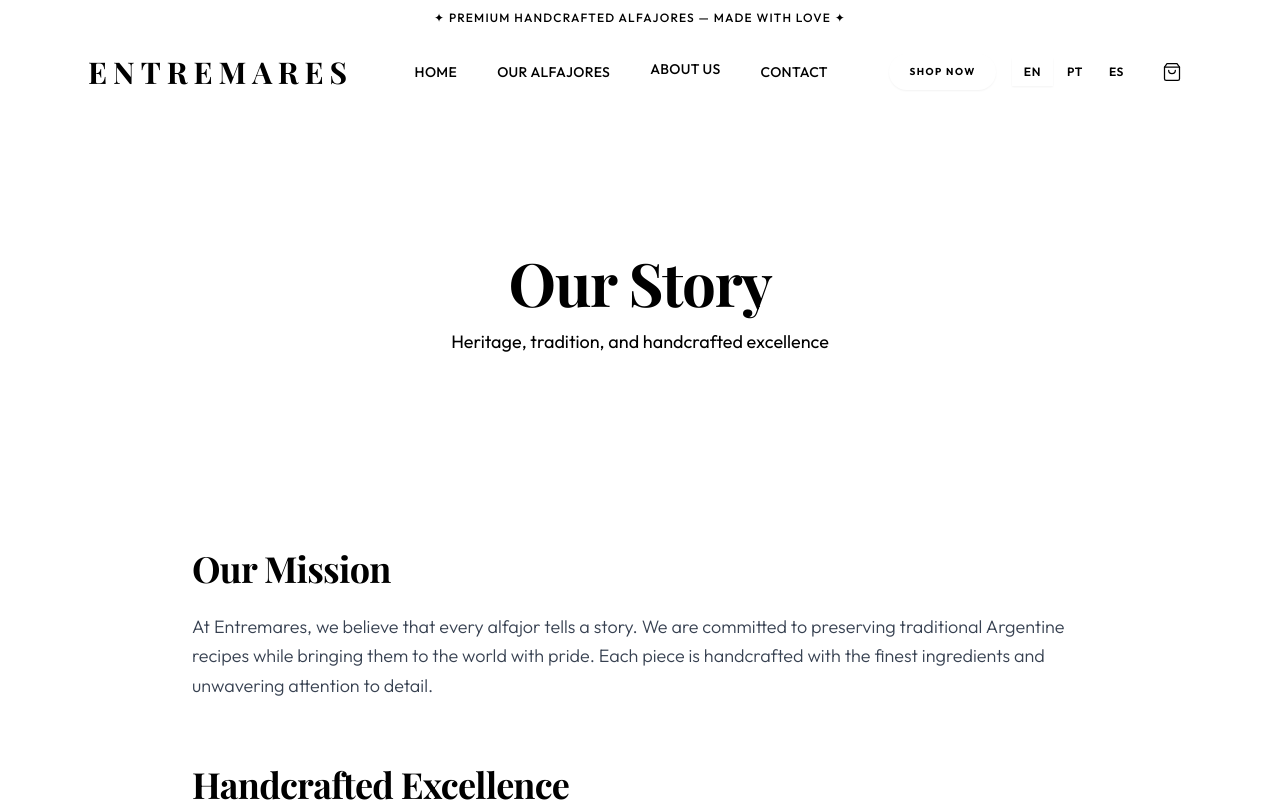
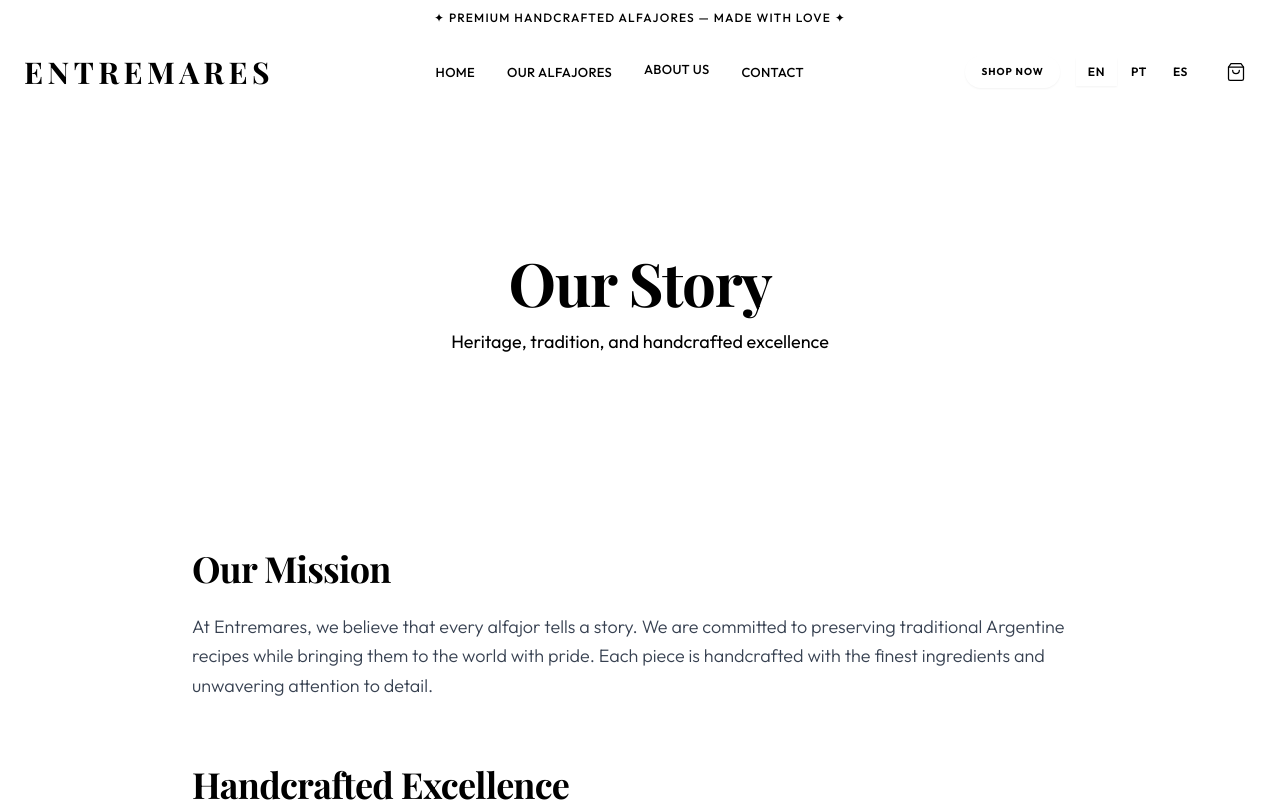
Before and after one commit to Jon-human-in-the-loop/entremares-web, a Next.js app: page /en/about in a window 1280 px wide. Shown: the top 802 px of the page. Built offline with nearby package versions, Linux system fonts and the light colour scheme; a web font is replaced by a local one.

Commit message:
style(Header): prevent text wrapping and optimize spacing for nav items

```diff
--- a/src/components/Header.tsx
+++ b/src/components/Header.tsx
@@ -44,19 +44,19 @@ export default function Header() {
         </p>
       </div>
 
-      <div className="max-w-6xl mx-auto px-6 flex items-center justify-between h-18">
+      <div className="max-w-7xl mx-auto px-6 flex items-center justify-between h-18">
         {/* Logo */}
-        <Link href="/" className="font-serif font-bold text-lg md:text-3xl text-dark-brown tracking-[0.1em] md:tracking-[0.2em] hover:text-earth-brown transition-colors">
+        <Link href="/" className="font-serif font-bold text-lg md:text-2xl lg:text-3xl text-dark-brown tracking-[0.1em] lg:tracking-[0.15em] shrink-0 hover:text-earth-brown transition-colors">
           ENTREMARES
         </Link>
 
         {/* Desktop Navigation */}
-        <nav className="hidden lg:flex items-center gap-10">
+        <nav className="hidden lg:flex items-center gap-5 xl:gap-8">
           {navItems.map((item) => (
             <Link
               key={item.href}
               href={item.href}
-              className={`text-sm font-sans font-medium tracking-wide uppercase transition-all duration-300 ${
+              className={`text-[13px] whitespace-nowrap font-sans font-medium tracking-wide uppercase transition-all duration-300 ${
                 isActive(item.href)
                   ? 'text-dark-brown'
                   : 'text-text-secondary hover:text-dark-brown'
@@ -71,10 +71,10 @@ export default function Header() {
         </nav>
 
         {/* Right Side */}
-        <div className="flex items-center gap-3">
+        <div className="flex items-center gap-2 xl:gap-3 shrink-0">
           <Link
             href="/gift-packs"
-            className="hidden md:flex items-center justify-center font-sans font-bold text-[10px] tracking-[0.15em] uppercase bg-dark-brown text-cream px-5 py-2.5 rounded-full hover:bg-earth-brown transition-all duration-300 shadow-sm"
+            className="hidden md:flex items-center justify-center whitespace-nowrap font-sans font-bold text-[10px] tracking-[0.1em] uppercase bg-dark-brown text-cream px-4 py-2 rounded-full hover:bg-earth-brown transition-all duration-300 shadow-sm"
           >
             {t('buyNow')}
           </Link>
```
